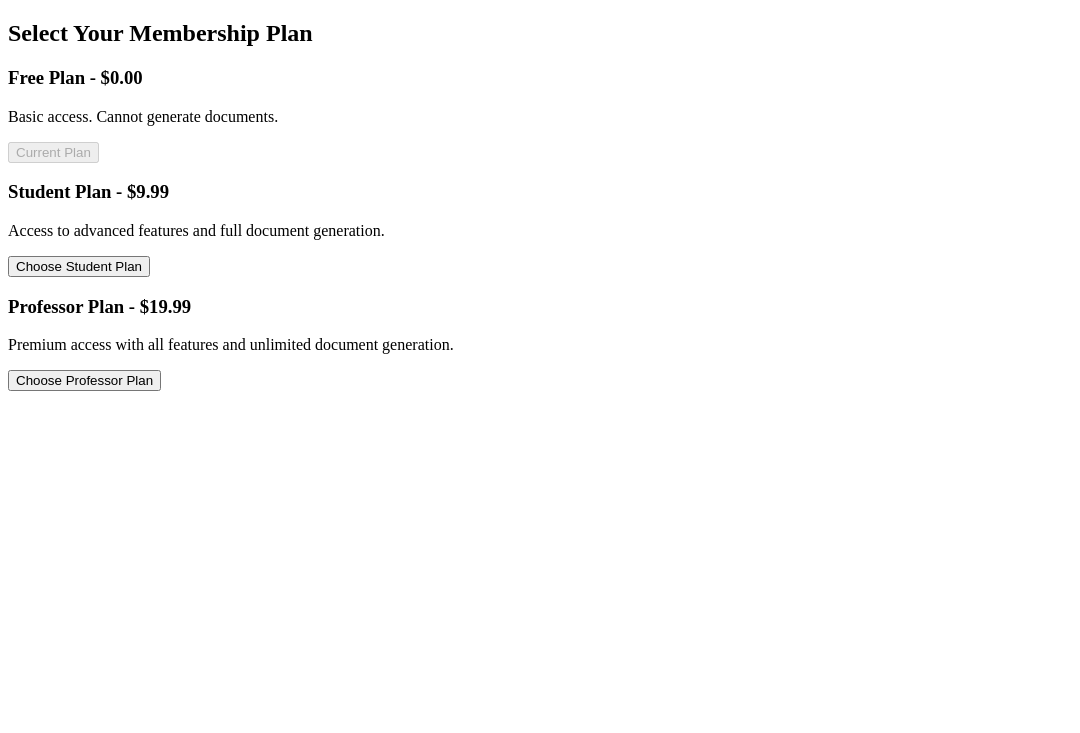
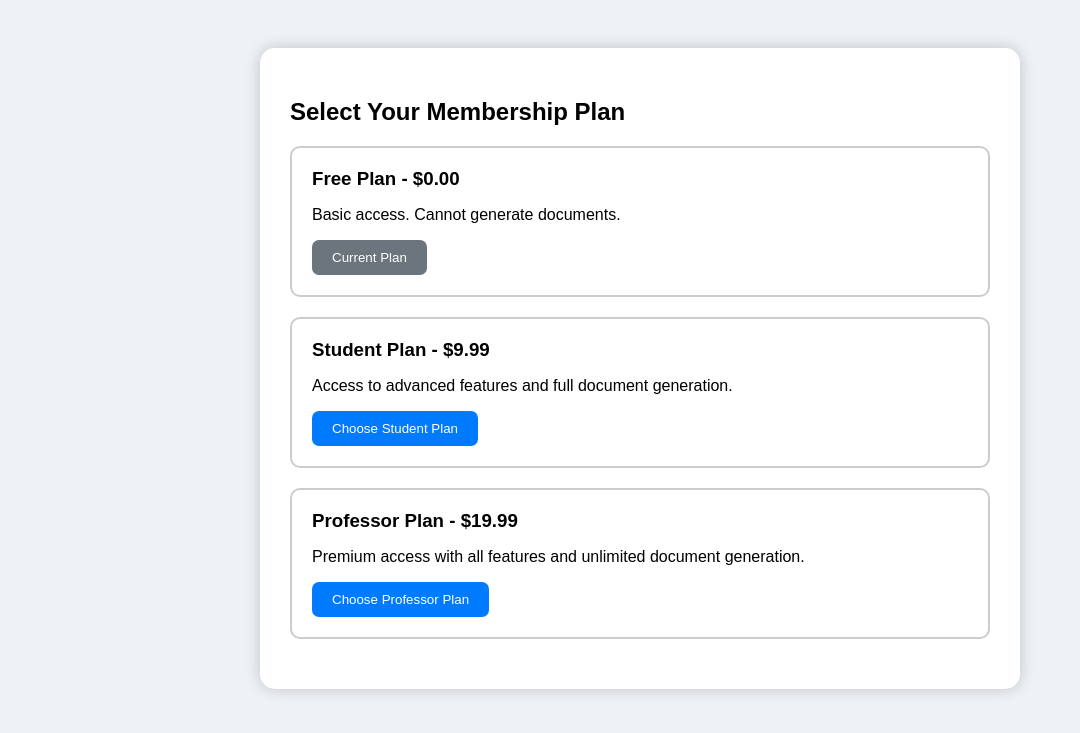
Before and after one commit to balamurugan-06/IPaper, a Flask app: page /payment in a window 1280 px wide. Shown: the top 733 px of the page, without its empty margins (0-1080 px from the left). Run offline with Flask 3, Linux system fonts and the light colour scheme; the visitor is signed in with stand-in values (Sample User, id 1); some libraries are stand-ins or nearby versions.

Commit message:
Update payment.html

```diff
--- a/templates/payment.html
+++ b/templates/payment.html
@@ -3,7 +3,59 @@
 <head>
     <title>Choose Membership Plan</title>
     <style>
-        /* Make payment form appear as modal popup */
+        body {
+    font-family: Arial, sans-serif;
+    background-color: #eef2f7;
+    padding: 40px;
+}
+
+.container {
+    max-width: 700px;
+    margin: auto;
+    background-color: #fff;
+    padding: 30px;
+    border-radius: 15px;
+    box-shadow: 0 0 15px rgba(0,0,0,0.2);
+}
+
+.plan {
+    border: 2px solid #ccc;
+    border-radius: 10px;
+    padding: 20px;
+    margin-bottom: 20px;
+    transition: border-color 0.3s, box-shadow 0.3s;
+    cursor: pointer;
+}
+
+.plan:hover {
+    border-color: #007bff;
+    box-shadow: 0 0 10px rgba(0, 123, 255, 0.3);
+}
+
+.plan h3 {
+    margin: 0 0 10px 0;
+}
+
+.btn {
+    padding: 10px 20px;
+    border: none;
+    border-radius: 7px;
+    background-color: #007bff;
+    color: white;
+    cursor: pointer;
+    transition: background-color 0.3s ease;
+}
+
+.btn:hover {
+    background-color: #0056b3;
+}
+
+.disabled-btn {
+    background-color: #6c757d;
+    cursor: not-allowed;
+}
+
+/* MODAL PAYMENT SECTION STYLES */
 .form-section {
     position: fixed;
     top: 50%;
@@ -20,7 +72,6 @@
     animation: popupFade 0.4s ease-out;
 }
 
-/* Add fade-in animation */
 @keyframes popupFade {
     0% {
         transform: translate(-50%, -60%);
@@ -32,7 +83,6 @@
     }
 }
 
-/* Optional: dark background overlay */
 body::before {
     content: '';
     display: none;
@@ -43,13 +93,20 @@ body::before {
     z-index: 998;
 }
 
-/* Show overlay when form is visible */
 body.show-popup::before,
 body.show-popup #card-form {
     display: block;
 }
 
-/* Style input focus */
+input[type="text"],
+input[type="number"] {
+    padding: 10px;
+    width: 100%;
+    margin: 8px 0;
+    border-radius: 5px;
+    border: 1px solid #aaa;
+}
+
 input[type="text"]:focus,
 input[type="number"]:focus {
     border-color: #007bff;
@@ -112,5 +169,6 @@ input[type="number"]:focus {
     }
 </script>
 
+
 </body>
 </html>
```
